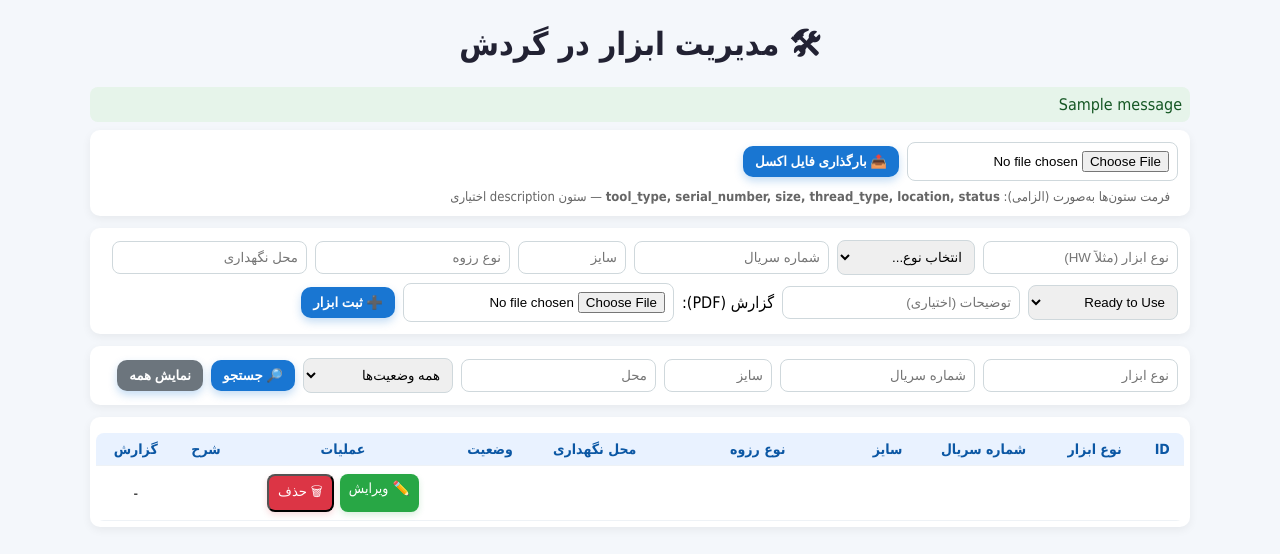
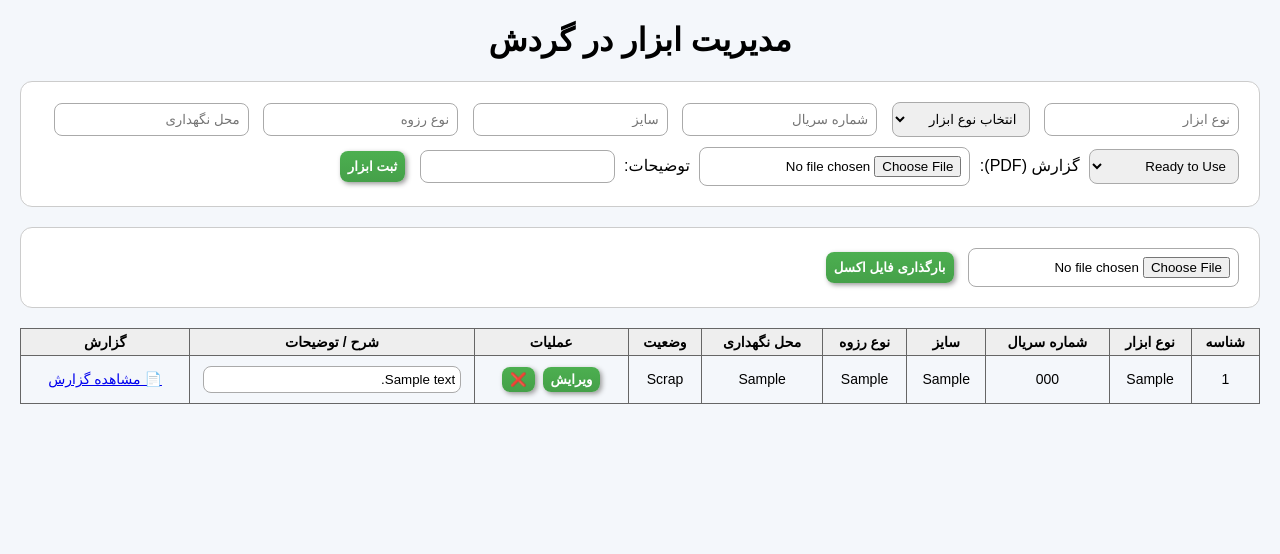
Before and after one commit to javadrad/Inventory-app-final, a Flask app: page / in a window 1280 px wide. Shown: the top 554 px of the page. Run offline with Flask 3, Linux system fonts and the light colour scheme; tables that the repository leaves empty hold one stand-in row (values such as "Sample post"); one stand-in notice (Sample message) is shown.

Commit message:
Update index.html

```diff
--- a/templates/index.html
+++ b/templates/index.html
@@ -1,82 +1,86 @@
 <!DOCTYPE html>
 <html lang="fa">
 <head>
-    <meta charset="utf-8">
+    <meta charset="UTF-8">
     <title>مدیریت ابزار در گردش</title>
     <style>
-        body { font-family: "Tahoma", Arial, sans-serif; direction: rtl; margin: 18px; background:#f4f7fb; }
-        .container { max-width:1100px; margin:0 auto; }
-        h1 { text-align:center; color:#223; margin-bottom:12px; }
-        .card { background:#fff; padding:12px; border-radius:10px; box-shadow:0 3px 10px rgba(0,0,0,0.06); margin-bottom:12px; }
-        form.inline { display:flex; flex-wrap:wrap; gap:8px; align-items:center; }
-        input[type="text"], select, input[type="file"] { padding:8px; border-radius:8px; border:1px solid #cfd8dc; }
-        button.btn { background:#1976d2; color:#fff; border:none; padding:8px 12px; border-radius:10px; cursor:pointer; font-weight:600;
-                     box-shadow: 0 4px 8px rgba(25,118,210,0.25); }
-        button.btn:active { transform: translateY(1px); box-shadow:0 2px 4px rgba(0,0,0,0.15); }
-        table { width:100%; border-collapse:collapse; margin-top:10px; background:#fff; border-radius:8px; overflow:hidden; }
-        th, td { padding:8px 10px; border-bottom:1px solid #eef2f6; text-align:center; font-size:14px; }
-        thead th { background:#e9f2ff; color:#0b57a4; font-weight:700; }
-        tbody tr:hover { background:#fbfdff; }
-        .actions { display:flex; gap:6px; justify-content:center; }
-        .edit { background:#28a745; padding:6px 9px; color:#fff; border-radius:8px; text-decoration:none; box-shadow:0 3px 6px rgba(40,167,69,0.18); }
-        .delete { background:#dc3545; padding:6px 9px; color:#fff; border-radius:8px; text-decoration:none; box-shadow:0 3px 6px rgba(220,53,69,0.18); }
-        .small { width:90px; }
-        .thread-col { min-width:140px; } /* افزایش عرض ستون رزوه */
-        .desc-cell { text-align:left; max-width:260px; white-space:pre-wrap; word-break:break-word; }
-        .search-row { gap:6px; }
-        .flash { padding:8px; border-radius:8px; margin-bottom:8px; }
-        .flash.success { background:#e6f4ea; color:#155724; }
-        .flash.danger { background:#fdecea; color:#721c24; }
+        body {
+            font-family: "B Nazanin", Arial, sans-serif;
+            direction: rtl;
+            margin: 20px;
+            background: #f4f7fb;
+        }
+        h1 { text-align: center; font-weight: bold; }
+        form {
+            margin-bottom: 20px;
+            padding: 15px;
+            border: 1px solid #ccc;
+            border-radius: 12px;
+            background: #fff;
+        }
+        input, select, button {
+            margin: 5px;
+            padding: 8px;
+            border-radius: 8px;
+            border: 1px solid #aaa;
+        }
+        button {
+            background: linear-gradient(#4CAF50, #45a049);
+            color: white;
+            font-weight: bold;
+            cursor: pointer;
+            box-shadow: 2px 2px 5px #999;
+            border: none;
+        }
+        table {
+            width: 100%;
+            border-collapse: collapse;
+            margin-top: 15px;
+        }
+        th, td {
+            border: 1px solid #666;
+            padding: 5px;
+            text-align: center;
+            font-size: 14px;
+        }
+        th { background: #eee; }
+        .operation-btn {
+            margin: 2px;
+            padding: 5px 8px;
+        }
+        .description-input {
+            width: 90%;
+            padding: 5px;
+        }
     </style>
 </head>
 <body>
-    <div class="container">
-        <h1>🛠 مدیریت ابزار در گردش</h1>
+    <h1>مدیریت ابزار در گردش</h1>
 
-        {% with messages = get_flashed_messages(with_categories=true) %}
-        {% if messages %}
-            {% for cat, msg in messages %}
-                <div class="flash {{ 'success' if cat=='success' else 'danger' }}">{{ msg }}</div>
-            {% endfor %}
-        {% endif %}
-        {% endwith %}
-
-        <!-- Card: آپلود اکسل -->
-        <div class="card">
-            <form class="inline" method="POST" action="{{ url_for('upload_excel') }}" enctype="multipart/form-data">
-                <input type="file" name="excel_file" accept=".xlsx,.xls" required>
-                <button class="btn" type="submit">📤 بارگذاری فایل اکسل</button>
-                <div style="color:#666;font-size:13px;margin-right:8px;">فرمت ستون‌ها به‌صورت (الزامی): <strong>tool_type, serial_number, size, thread_type, location, status</strong> — ستون description اختیاری</div>
-            </form>
-        </div>
-
-        <!-- Card: ثبت ابزار -->
-        <div class="card">
-            <form class="inline" method="POST" action="{{ url_for('add') }}" enctype="multipart/form-data">
-                <input type="text" name="tool_type" placeholder="نوع ابزار (مثلاً HW)" required>
-                <select onchange="if(this.value) document.querySelector('[name=tool_type]').value=this.value;">
-                    <option value="">انتخاب نوع...</option>
-                    <option>Drill Pipe</option>
-                    <option>HW</option>
-                    <option>Drill Collar</option>
-                    <option>Cross Over</option>
-                    <option>Bit Sub</option>
-                    <option>Short Sub</option>
-                    <option>Casing Scrapper</option>
-                    <option>Uper I-BOP</option>
-                    <option>Lower I-BOP</option>
-                    <option>Double Box</option>
-                    <option>Saver Sub</option>
-                    <option>Safty Valve</option>
-                    <option>PUP Joint</option>
-                    <option>Fishing</option>
+    <!-- فرم ثبت ابزار -->
+    <form method="POST" action="/add" enctype="multipart/form-data">
+        <input type="text" name="tool_type" placeholder="نوع ابزار" required>
+        <select name="tool_type_select">
+            <option value="">انتخاب نوع ابزار</option>
+            <option value="Drill Pipe">Drill Pipe</option>
+            <option value="HW">HW</option>
+            <option value="Drill Collar">Drill Collar</option>
+            <option value="Cross Over">Cross Over</option>
+            <option value="Bit Sub">Bit Sub</option>
+            <option value="Short Sub">Short Sub</option>
+            <option value="Casing Scrapper">Casing Scrapper</option>
+            <option value="Uper I-BOP">Uper I-BOP</option>
+            <option value="Lower I-BOP">Lower I-BOP</option>
+            <option value="Double Box">Double Box</option>
+            <option value="Saver Sub">Saver Sub</option>
+            <option value="Safty Valve">Safty Valve</option>
+            <option value="PUP Joint">PUP Joint</option>
+            <option value="Fishing">Fishing</option>
         </select>
-
         <input type="text" name="serial_number" placeholder="شماره سریال" required>
-                <input class="small" type="text" name="size" placeholder="سایز">
-                <input class="thread-col" type="text" name="thread_type" placeholder="نوع رزوه">
+        <input type="text" name="size" placeholder="سایز">
+        <input type="text" name="thread_type" placeholder="نوع رزوه">
         <input type="text" name="location" placeholder="محل نگهداری">
-
         <select name="status">
             <option value="Ready to Use">Ready to Use</option>
             <option value="Need to Repair">Need to Repair</option>
@@ -85,82 +89,56 @@
             <option value="Class 2">Class 2</option>
             <option value="Need to Inspection">Need to Inspection</option>
         </select>
+        گزارش (PDF): <input type="file" name="report_file">
+        توضیحات: <input type="text" name="description">
+        <button type="submit">ثبت ابزار</button>
+    </form>
 
-                <input type="text" name="description" placeholder="توضیحات (اختیاری)" style="min-width:220px;">
-                گزارش (PDF): <input type="file" name="report_file" accept=".pdf">
-                <button class="btn" type="submit">➕ ثبت ابزار</button>
+    <!-- فرم آپلود اکسل -->
+    <form method="POST" action="/upload_excel" enctype="multipart/form-data">
+        <input type="file" name="excel_file" accept=".xlsx">
+        <button type="submit">بارگذاری فایل اکسل</button>
     </form>
-        </div>
 
-        <!-- Card: فیلتر / جستجو -->
-        <div class="card">
-            <form class="inline search-row" method="GET" action="{{ url_for('index') }}">
-                <input type="text" name="tool_type" placeholder="نوع ابزار" value="{{ tool_type }}">
-                <input type="text" name="serial_number" placeholder="شماره سریال" value="{{ serial_number }}">
-                <input class="small" type="text" name="size" placeholder="سایز" value="{{ size }}">
-                <input type="text" name="location" placeholder="محل" value="{{ location }}">
-                <select name="status">
-                    <option value="">همه وضعیت‌ها</option>
-                    <option value="Ready to Use">Ready to Use</option>
-                    <option value="Need to Repair">Need to Repair</option>
-                    <option value="Need to Sandblast">Need to Sandblast</option>
-                    <option value="Scrap">Scrap</option>
-                    <option value="Class 2">Class 2</option>
-                    <option value="Need to Inspection">Need to Inspection</option>
-                </select>
-                <button class="btn" type="submit">🔎 جستجو</button>
-                <a href="{{ url_for('index') }}"><button type="button" class="btn" style="background:#6c757d;">نمایش همه</button></a>
-            </form>
-        </div>
-
-        <!-- Table -->
-        <div class="card" style="padding:6px;">
+    <!-- جدول ابزارها -->
     <table>
-                <thead>
         <tr>
-                        <th>ID</th>
+            <th>شناسه</th>
             <th>نوع ابزار</th>
             <th>شماره سریال</th>
             <th>سایز</th>
             <th>نوع رزوه</th>
             <th>محل نگهداری</th>
             <th>وضعیت</th>
-                        <th>عملیات</th> <!-- عملیات قبل از شرح -->
-                        <th>شرح</th>
+            <th>عملیات</th>
+            <th>شرح / توضیحات</th>
             <th>گزارش</th>
         </tr>
-                </thead>
-                <tbody>
-                    {% for row in items %}
+        {% for item in items %}
         <tr>
-                        <td>{{ row['id'] }}</td>
-                        <td>{{ row['tool_type'] }}</td>
-                        <td>{{ row['serial_number'] }}</td>
-                        <td>{{ row['size'] }}</td>
-                        <td class="thread-col">{{ row['thread_type'] }}</td>
-                        <td>{{ row['location'] }}</td>
-                        <td>{{ row['status'] }}</td>
+            <td>{{ item[0] }}</td>
+            <td>{{ item[1] }}</td>
+            <td>{{ item[2] }}</td>
+            <td>{{ item[3] }}</td>
+            <td>{{ item[4] }}</td>
+            <td>{{ item[5] }}</td>
+            <td>{{ item[6] }}</td>
             <td>
-                            <div class="actions">
-                                <a class="edit" href="{{ url_for('edit', item_id=row['id']) }}">✏️ ویرایش</a>
-                                <form method="POST" action="{{ url_for('delete', item_id=row['id']) }}" style="display:inline;" onsubmit="return confirm('آیا مطمئن هستید؟');">
-                                    <button type="submit" class="delete">🗑 حذف</button>
-                                </form>
-                            </div>
+                <a href="/edit/{{ item[0] }}"><button class="operation-btn">ویرایش</button></a>
+                <a href="/delete/{{ item[0] }}"><button class="operation-btn">❌</button></a>
             </td>
-                        <td class="desc-cell">{{ row['description'] or '' }}</td>
             <td>
-                            {% if row['report_link'] %}
-                                <a href="{{ row['report_link'] }}" target="_blank">📎 مشاهده</a>
-                            {% else %} -
+                <input class="description-input" type="text" value="{{ item[8] }}">
+            </td>
+            <td>
+                {% if item[7] %}
+                    <a href="{{ item[7] }}" target="_blank">📄 مشاهده گزارش</a>
+                {% else %}
+                    -
                 {% endif %}
             </td>
         </tr>
         {% endfor %}
-                </tbody>
     </table>
-        </div>
-
-    </div>
 </body>
 </html>
```
Lines whose indentation alone changed are shown as unchanged.
